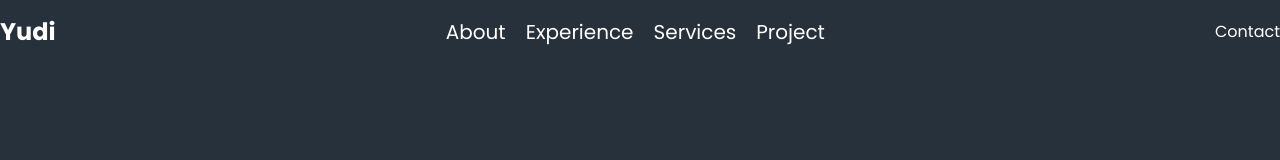
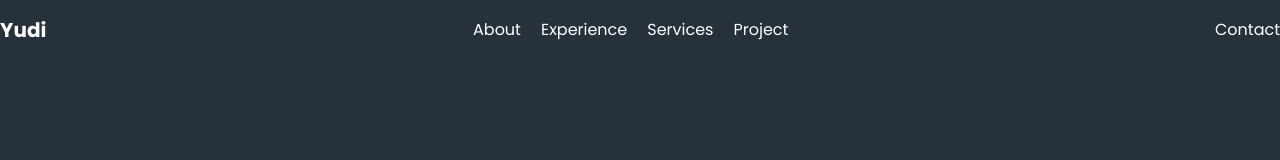
Before and after one commit to HWYudi/react-porto-2, a React (Create React App) app: page / in a window 1280 px wide. Shown: the top 160 px of the page. Built offline with nearby package versions, Linux system fonts and the light colour scheme.

Commit message:
adding bottom button

```diff
--- a/src/components/Navbar.jsx
+++ b/src/components/Navbar.jsx
@@ -7,13 +7,13 @@ const Navbar = () => {
     <div className="sticky w-full top-0 bg-[#27313B] text-white">
       <div className="max-w-screen-xl mx-auto py-4">
         <div className="px-10 xl:px-0 md:flex items-center justify-between">
-          <div className="font-bold text-xl md:text-2xl cursor-pointer flex items-center">
+          <div className="font-bold text-xl cursor-pointer flex items-center">
             <h1>Yudi</h1>
           </div>
 
           <div
             onClick={() => setOpen(!open)}
-            className="text-3xl absolute right-4 top-5 cursor-pointer md:hidden"
+            className="absolute right-4 top-5 cursor-pointer md:hidden"
           >
             {open ? (
               <svg
@@ -48,7 +48,7 @@ const Navbar = () => {
               open ? "top-[55px]" : "top-[-490px]"
             }`}
           >
-            <div className="ml-8 md:ml-0 text-xl mt-1 md:mt-0 mb-4 md:mb-0 flex flex-col md:flex-row md:gap-5">
+            <div className="ml-8 md:ml-0 mt-1 md:mt-0 mb-4 md:mb-0 flex flex-col md:flex-row md:gap-5">
               <a href="#about" className=" hover:text-[#5E3BEE]">
                 <div className="items-center">About</div>
               </a>
--- a/src/components/UpButton.jsx
+++ b/src/components/UpButton.jsx
@@ -2,7 +2,7 @@ import React from "react";
 
 export default function UpButton() {
   return (
-    <div className="fixed bottom-4 md:bottom-8 right-4 md:right-8 bg-white p-2 rounded-sm">
+    <div className="fixed bottom-4 md:bottom-8 right-4 md:right-8 bg-white p-2 rounded-sm hover:bg-slate-300 active:bg-slate-400 ">
         <a href="#home">
       <svg
         xmlns="http://www.w3.org/2000/svg"
```
